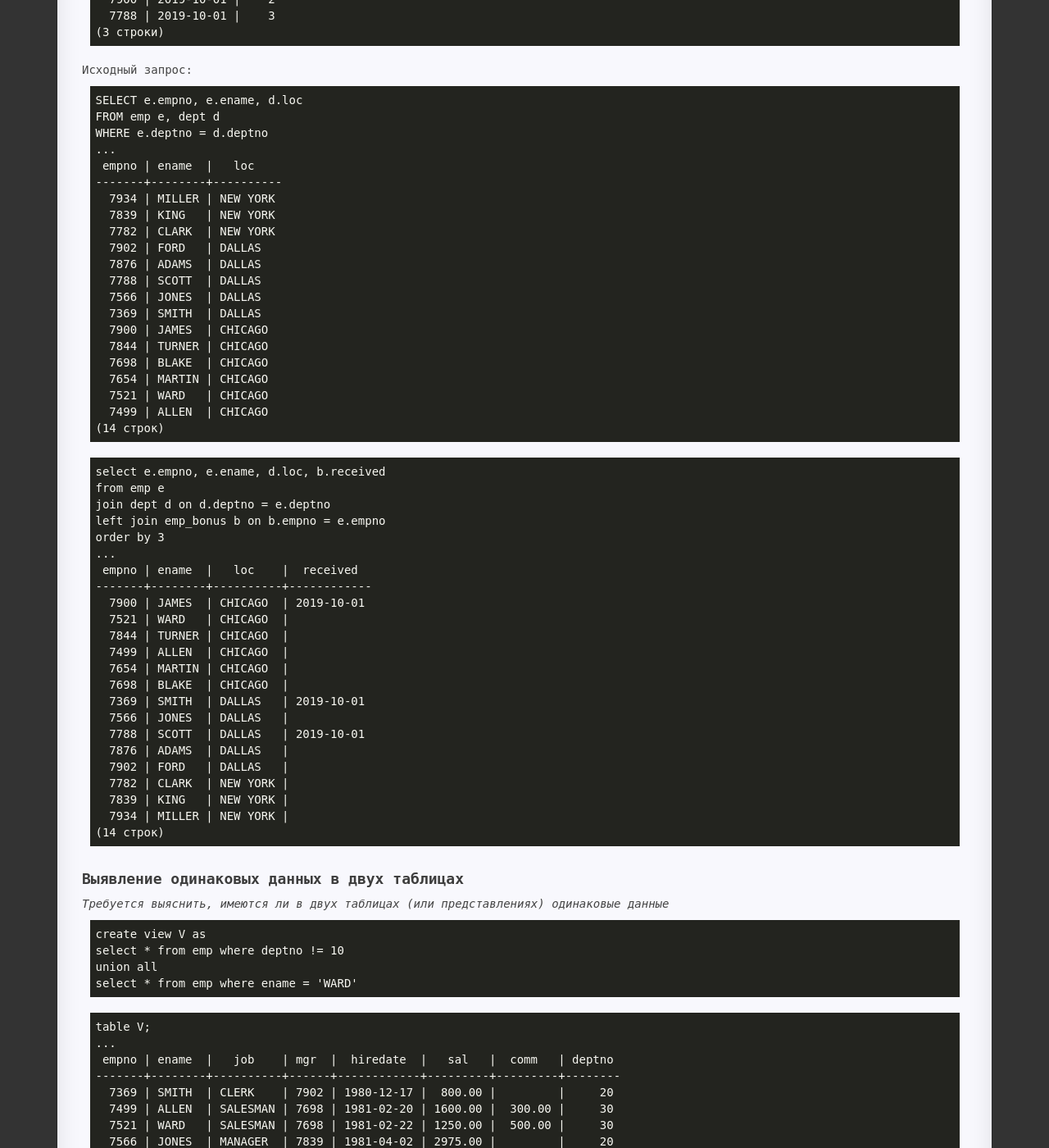
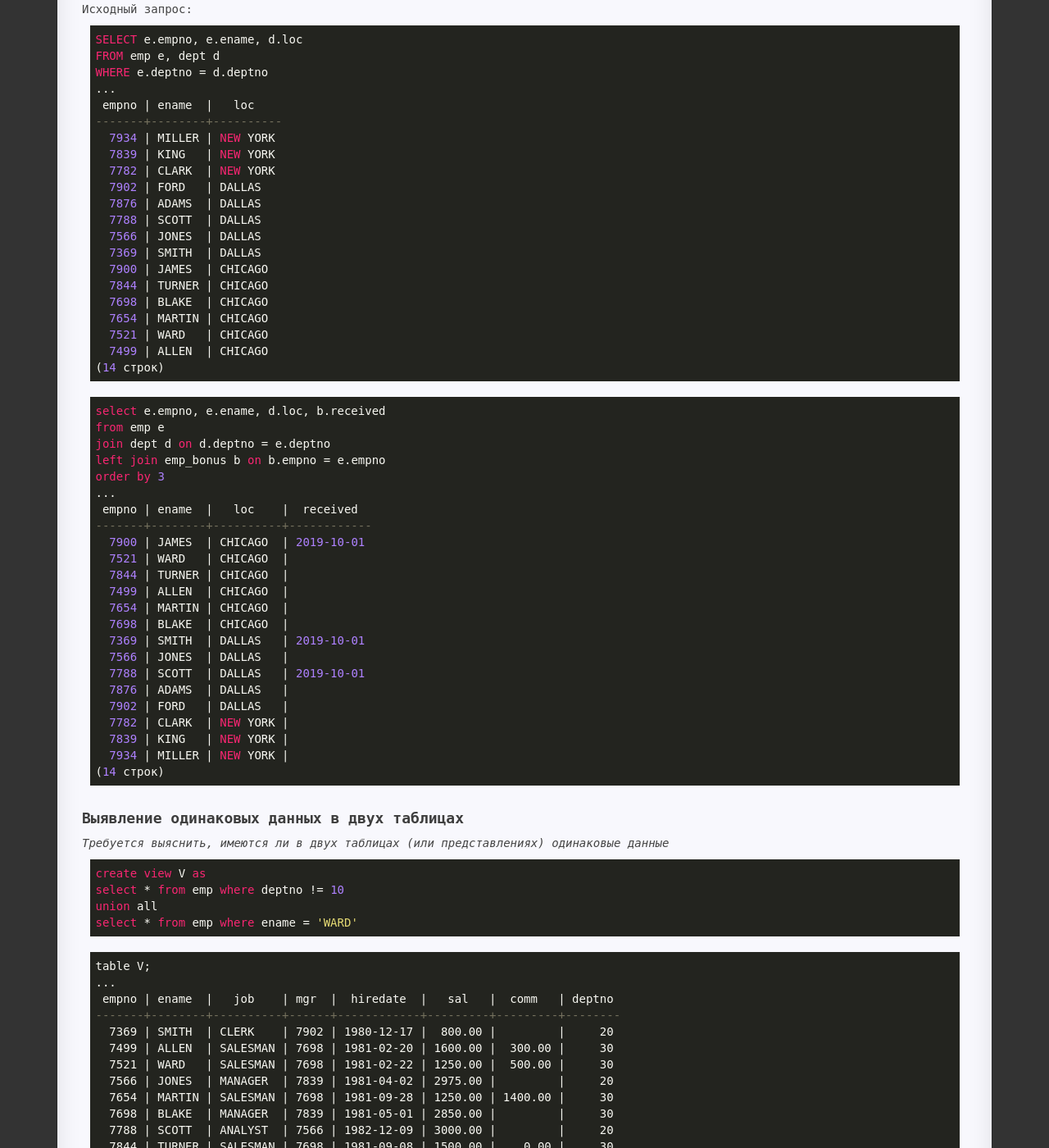
Before and after one commit to Avis20/avis20.github.io, a Jekyll site: the page built from _posts/2019-10-27-sql-cookbook.md, in a window 1280 px wide and 1400 px high, scrolled down 13738 px. Shown: the whole window at 82% size. Built offline with Jekyll 4.4.1, drawn with Linux system fonts in a browser that asks for light colours; some of the changed text lies outside the part shown.

```diff
--- a/_posts/2019-10-27-sql-cookbook.md
+++ b/_posts/2019-10-27-sql-cookbook.md
@@ -38,7 +38,7 @@ sql_cookbook=# SELECT * FROM emp;
 (14 строк)
 </code></pre>
 
-<div class="warn">
+<div class="sql">
     <p>Также есть сокращенная форма</p>
 <pre><code class="sql">
 sql_cookbook=# table emp;
@@ -473,10 +473,10 @@ order by replace( translate(data, '0123456789', '##########'), '#', '')
 (14 строк)
 </code></pre>
 
-<div class="info">
+<div class="sql">
     <a href="http://www.postgresqltutorial.com/postgresql-translate/">postgresql-translate</a>
     <p><b>translate(string text, from text, to text)</b> - Заменяет символы в string, найденные в наборе from, на соответствующие символы в множестве to. Если строка from длиннее to, найденные в исходной строке лишние символы from удаляются.</p>
-    <pre><code class="perl">
+    <pre><code class="sql">
 SELECT TRANSLATE('12345', '134', 'ax')
 ...
  translate
@@ -505,7 +505,7 @@ SELECT TRANSLATE('apple,orange,banana', ',', ';');
 ### Обработка значений NULL при сортировке
 
 <i>определенные значения comm сортируются по возврастанию, после них располагаются все строки с неопределенными значениями</i>
-<pre><code class="perl">
+<pre><code class="sql">
 SELECT ename, sal, comm FROM (
     SELECT ename, sal, comm, (
             CASE
@@ -542,7 +542,7 @@ ORDER BY is_null DESC, comm
 <i>
 Eсли значение JOB - "SALESMAN", сортировка должна осуществляться по столбцу COMM; в противном случае сортируем по SAL
 </i>
-<pre><code class="perl">
+<pre><code class="sql">
 SELECT ename, sal, job, comm
 FROM emp
 ORDER BY
@@ -577,7 +577,7 @@ END;
 вывести на экран имена и номер отдела служащих 10!го отдела, хранящиеся в таблице EMP, а также названия и номера всех отделов из таблицы DEPT
 </i>
 
-<pre><code class="perl">
+<pre><code class="sql">
 SELECT ename, deptno
 FROM emp
 WHERE deptno = 10
@@ -610,7 +610,7 @@ FROM dept;
 Вывести имена всех служащих 10-го отдела, а так же местонахождение отдела для каждого служащего
 </i>
 
-<pre><code class="perl">
+<pre><code class="sql">
 SELECT ename, loc
 FROM emp, dept
 WHERE emp.deptno = dept.deptno AND emp.deptno = 10;
@@ -625,7 +625,7 @@ WHERE emp.deptno = dept.deptno AND emp.deptno = 10;
 
 ### Поиск одинаковых сток в двух таблицах
 
-<pre><code class="perl">
+<pre><code class="sql">
 CREATE VIEW v_emp AS
 SELECT ename, job, sal FROM emp
 WHERE job = 'CLERK'
@@ -663,13 +663,13 @@ WHERE (ename, job, sal) IN (
 
 <i>Необходимо выяснить, каких отделов (если таковые имеются), представленных в таблице DEPT, нет в таблице EMP. В примере базы данных в таблице DEPT есть DEPTNO 40, которого нет в EMP; таким образом, результирующее множество должно быть следующим</i>
 
-<pre><code class="perl">
+<pre><code class="sql">
 DEPTNO
 -------------
 40
 </code></pre>
 
-<pre><code class="perl">
+<pre><code class="sql">
 select deptno from dept
 where deptno not in ( select deptno from emp )
 ...
@@ -679,7 +679,7 @@ where deptno not in ( select deptno from emp )
 (1 строка)
 </code></pre>
 
-<pre><code class="perl">
+<pre><code class="sql">
 select deptno from dept
 except
 select deptno from emp
@@ -695,7 +695,7 @@ select deptno from emp
 <i>Необходимо получить имена всех служащих, местонахождение отделов, в которых они работают, и даты выдачи им премий. Для
 выполнения этой задачи существует таблица EMP_BONUS со следующими данными:</i>
 
-<pre><code class="shell">
+<pre><code class="sql">
 create table emp_bonus (
   empno int,
   received date,
@@ -708,7 +708,7 @@ insert into emp_bonus (empno, received, type) values
 (7788, '2019-10-01', 3);
 </code></pre>
 
-<pre><code class="shell">
+<pre><code class="sql">
 table emp_bonus;
 ...
  empno |  received  | type
@@ -720,7 +720,7 @@ table emp_bonus;
 </code></pre>
 
 Исходный запрос:
-<pre><code class="shell">
+<pre><code class="sql">
 SELECT e.empno, e.ename, d.loc
 FROM emp e, dept d
 WHERE e.deptno = d.deptno
@@ -744,7 +744,7 @@ WHERE e.deptno = d.deptno
 (14 строк)
 </code></pre>
 
-<pre><code class="shell">
+<pre><code class="sql">
 select e.empno, e.ename, d.loc, b.received
 from emp e
 join dept d on d.deptno = e.deptno
@@ -774,14 +774,14 @@ order by 3
 ### Выявление одинаковых данных в двух таблицах
 
 <i>Требуется выяснить, имеются ли в двух таблицах (или представлениях) одинаковые данные</i>
-<pre><code class="shell">
+<pre><code class="sql">
 create view V as
 select * from emp where deptno != 10
 union all
 select * from emp where ename = 'WARD'
 </code></pre>
 
-<pre><code class="shell">
+<pre><code class="sql">
 table V;
 ...
  empno | ename  |   job    | mgr  |  hiredate  |   sal   |  comm   | deptno
@@ -802,11 +802,11 @@ table V;
 </code></pre>
 
 <i>Должно быть получено следующее результирующее множество:</i>
-<pre><code class="shell">
+<pre><code class="sql">
 
 </code></pre>
 
-<pre><code class="shell">
+<pre><code class="sql">
 explain
 select empno, ename, job, mgr, hiredate, sal, comm, deptno, count(*) as cnt from V
 group by empno, ename, job, mgr, hiredate, sal, comm, deptno
@@ -819,7 +819,7 @@ group by empno
 
 <i>Требуется возвратить имя служащего 10-го отдела и местонахождение отдела</i>
 
-<pre><code class="shell">
+<pre><code class="sql">
 select e.ename, d.loc
 from emp as e
 join dept as d on d.deptno = e.deptno
@@ -833,7 +833,7 @@ where e.deptno = 10
 (3 строки)
 </code></pre>
 
-<pre><code class="shell">
+<pre><code class="sql">
 select e.ename, d.loc
 from emp as e, dept as d
 where e.deptno = 10 and e.deptno = d.deptno
@@ -846,7 +846,7 @@ where e.deptno = 10 and e.deptno = d.deptno
 (3 строки)
 </code></pre>
 
-<pre><code class="shell">
+<pre><code class="sql">
 explain analyse
 select e.ename, d.loc
 from emp as e
@@ -890,7 +890,7 @@ where e.deptno = 10 and e.deptno = d.deptno
 
 <i>Найти сумму заработных плат служащих 10-го отдела, а также сумму их премий</i>
 
-<pre><code class="shell">
+<pre><code class="sql">
 insert into emp_bonus values
 ( 7934, '2019-12-01', 1),
 ( 7934, '2019-12-11', 2),
@@ -908,7 +908,7 @@ table emp_bonus;
 </code></pre>
 
 Вариант 1:
-<pre><code class="shell">
+<pre><code class="sql">
 select deptno, sum(sal), sum(bonus)
 from (
   select e.empno, e.ename, e.sal, e.deptno,
@@ -927,7 +927,7 @@ group by deptno
 </code></pre>
 
 Вариант 2
-<pre><code class="shell">
+<pre><code class="sql">
 select d.deptno, d.total_sal,
 sum( e.sal * ( case when eb.type = 1 then 0.1 when eb.type = 2 then 0.2 when eb.type = 3 then 0.3 else 0 end ) ) as bonus
 from (
```
